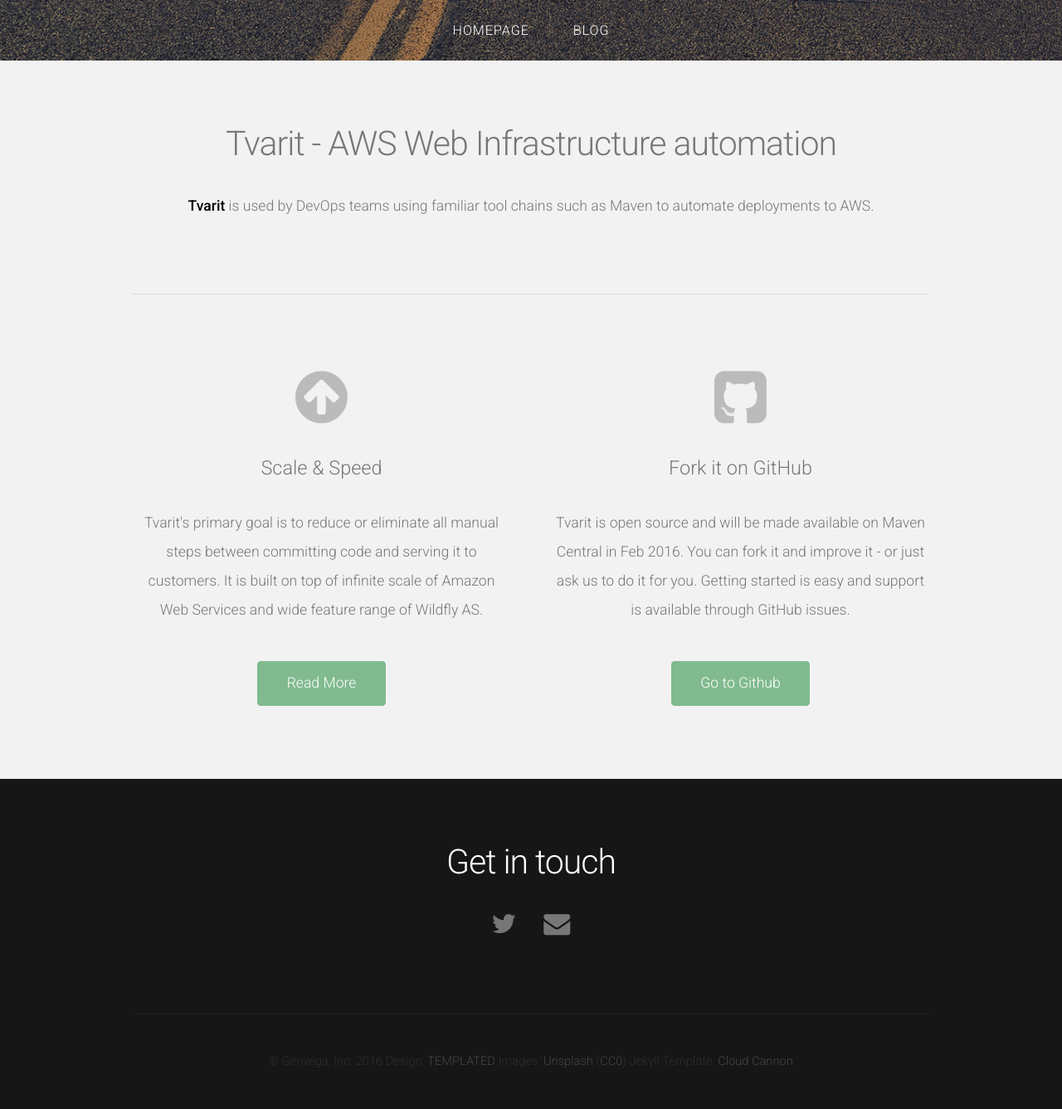
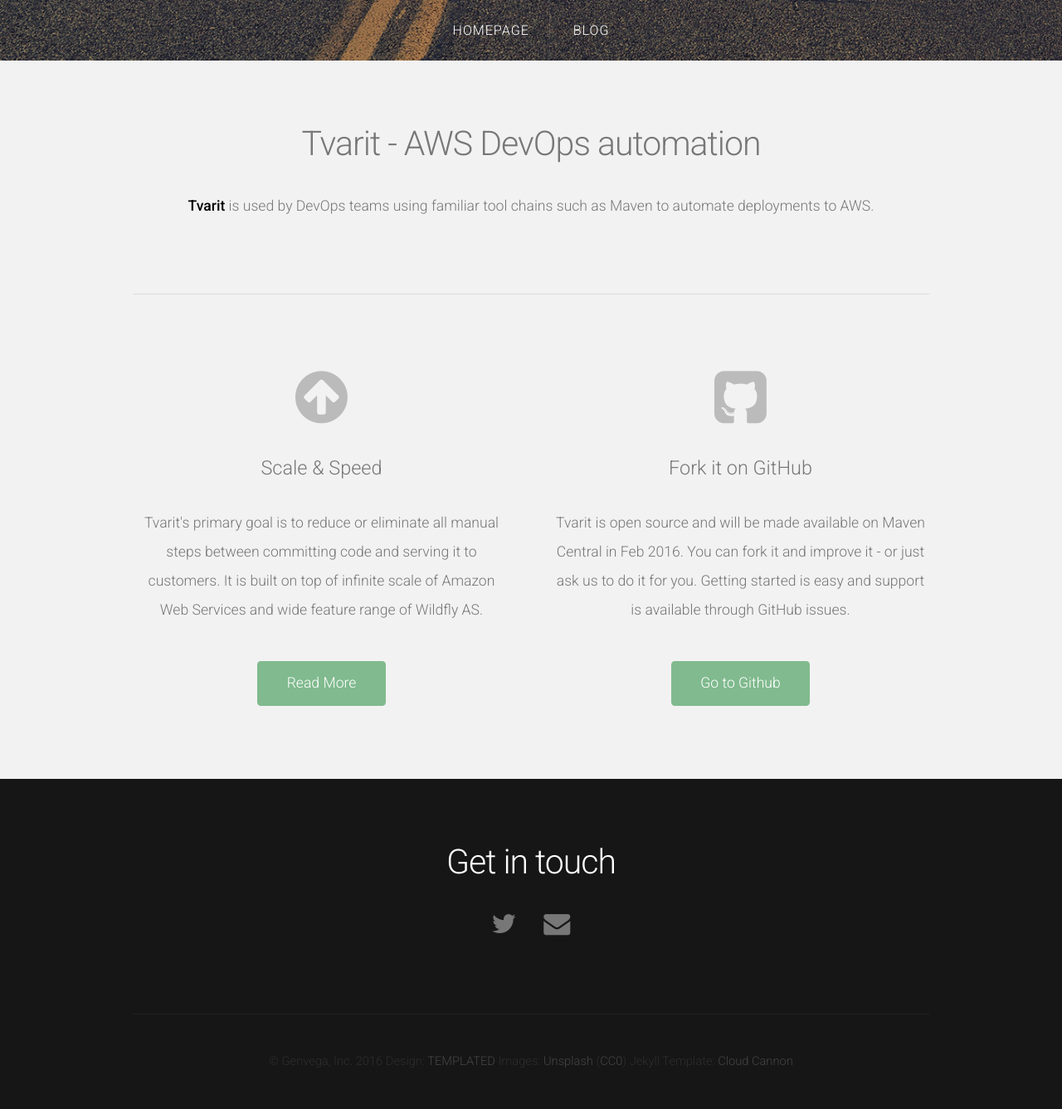
Before and after one commit to sdole/sdole.github.io, a Jekyll site: the page built from index.html, in a window 1280 px wide. Shown: the whole page at 83% size. Built offline with Jekyll 4.4.1, drawn with Linux system fonts in a browser that asks for light colours; nearby versions of some CDN libraries; the list of posts is cut into pages by our own code.

Commit message:
change title

```diff
--- a/index.html
+++ b/index.html
@@ -6,7 +6,7 @@
 <div id="featured">
 	<div class="container">
 		<header>
-			<h2>Tvarit - AWS Web Infrastructure automation</h2>
+			<h2>Tvarit - AWS DevOps automation</h2>
 		</header>
 		<p><strong>Tvarit</strong> is used by DevOps teams using familiar tool chains such as Maven to automate deployments to AWS. </p>
 		<hr />
```
